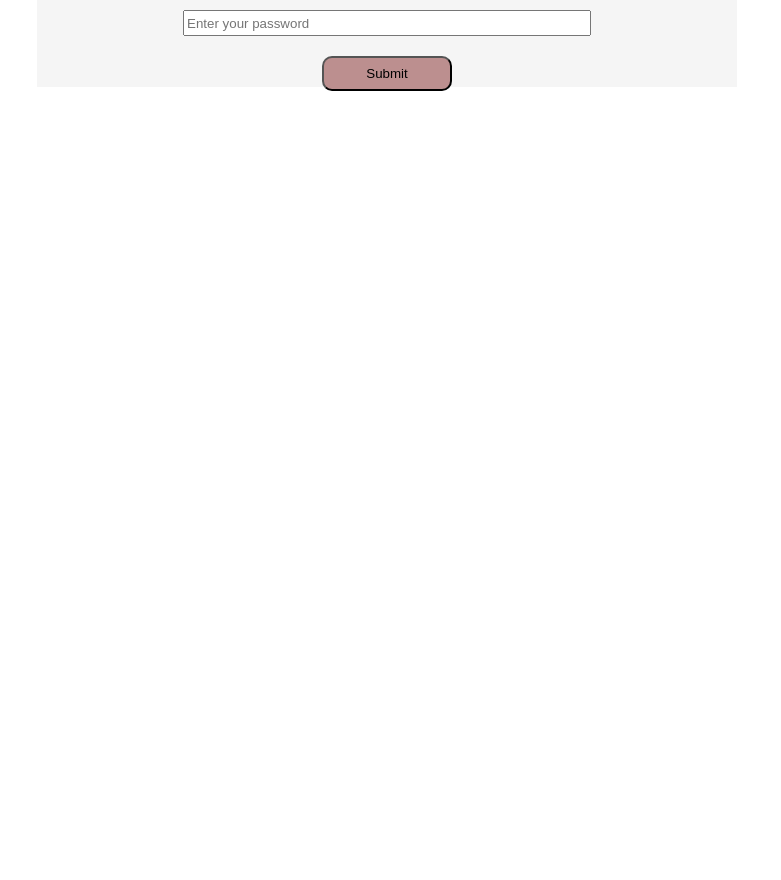
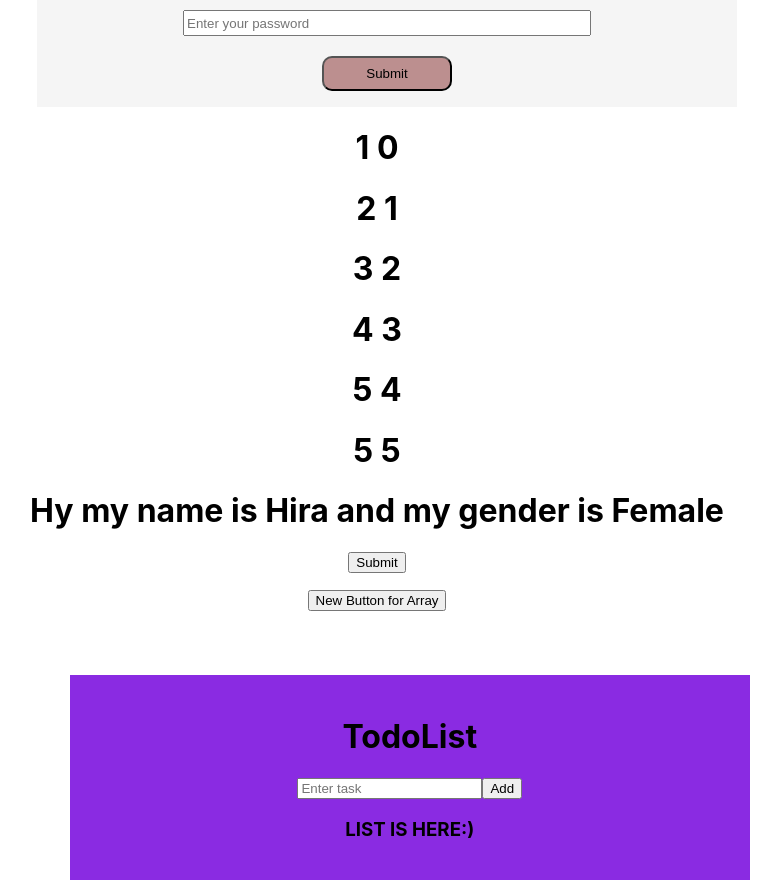
Before and after one commit to HiraRiaz123/my-app, a React (Create React App) app: page / in a window 1280 px wide. Shown: the part 3140-4020 px from the top of the page, without its empty margins (263-1044 px from the left). Before the commit the page ends 3231 px from the top, so only its background shows below. Built offline with nearby package versions, Linux system fonts and the light colour scheme.

Commit message:
Todo List

```diff
--- a/src/App.css
+++ b/src/App.css
@@ -18,6 +18,13 @@
 
 .button {
   margin-bottom: 10px;
+}
+
+.TodoButton {
+  width: 130px;
+  height: 35px;
+  border-radius: 10px;
+  background-color: rosybrown;
 }
 
 .App-logo {
@@ -59,21 +66,23 @@
 
 .form .body {
   background-color: whitesmoke;
-  height: 240px;
+  height: 260px;
   width: 700px;
   margin-left: 300px;
 }
-.form input{
+
+.form input {
   width: 400px;
-  height:20px
+  height: 20px
 }
 
-.form button{
+.form button {
   width: 130px;
   height: 35px;
   border-radius: 10px;
-  background-color:rosybrown ;
+  background-color: rosybrown;
 }
+
 .App-header {
   background-color: #282c34;
   min-height: 100vh;
@@ -83,6 +92,15 @@
   justify-content: center;
   font-size: calc(10px + 2vmin);
   color: white;
+}
+.container{
+  background-color: blueviolet;
+  justify-content: center;
+  width: 50%;
+  margin-left: 26%;
+  margin-top: 5%;
+  padding: 20px;
+  text-align: center;
 }
 
 .App-link {
--- a/src/App.js
+++ b/src/App.js
@@ -6,6 +6,8 @@ import First from './practice/First';
 import Form from './practice/ConForm';
 import UnForm from './practice/UnForm';
 import Register from './practice/Register';
+import Map from './practice/Map';
+import TodoList from './practice/TodoList';
 const data = createContext();
 const data1 = createContext();
 const data2 = createContext();
@@ -34,6 +36,8 @@ function App() {
       <Form getName={getDatail} />
       <UnForm />
       <Register />
+      <Map />
+      <TodoList />
     </div>
   );
 }
--- /dev/null
+++ b/src/practice/Map.js
@@ -0,0 +1,34 @@
+import React from 'react'
+import { useState } from 'react'
+
+function Map() {
+    const [input, setInput] = useState({ name: "Hira", gender: "Female" })
+    const data = [1, 2, 3, 4, 5, 5]
+    const result = data.map((x, index) => <h1 key={index}>{x} {index}</h1>)
+    const [array, setArray] = useState([]);
+    function change(name) {
+        setInput({ ...input, name: "Hira Riaz" })
+    }
+    function handleArray() {
+        setArray([...array, {
+            id: array.length,
+            value: Math.random()
+        }])
+
+    }
+    return (
+        <div>
+            {result}
+            <h1>Hy my name is {input.name} and my gender is {input.gender}</h1>
+            <button onClick={change}>Submit</button><br />
+            <ol>
+                {array.map(item => (
+                    <li key={item.id}>{item.value}</li>
+                ))}
+            </ol>
+            <button onClick={handleArray}>New Button for Array</button>
+        </div>
+    )
+}
+
+export default Map;
--- /dev/null
+++ b/src/practice/TodoList.js
@@ -0,0 +1,51 @@
+import React, { useState } from "react"
+function TodoList() {
+    const [task, setTask] = useState();
+    const [listData, setListData] = useState([]);
+    function addTask() {
+        // setListData([...listData, task])
+        // console.log(listData)
+        if (!task) {
+            alert('Input field is required')
+        }
+        else {
+            setListData((listData) => {
+                const updatedList = [...listData, task]
+                console.log(updatedList)
+                setTask('')
+                return updatedList
+            })
+        }
+    }
+    function removeTask(i) {
+        const removeOneTask = listData.filter((elem, id) => {
+            return i != id;
+        })
+        setListData(removeOneTask)
+    }
+
+    function removeAll() {
+        setListData([])
+    }
+
+    return (
+
+        <div className="container">
+            <h1>TodoList</h1>
+            <input type="text" name="task" value={task} placeholder="Enter task" onChange={(e) => setTask(e.target.value)} />
+            <button onClick={addTask}>Add</button>
+            <h3>LIST IS HERE:{")"}</h3>
+            {listData != [] && listData.map((data, i) => {
+                return (
+                    <>
+                        <p key={i}>
+                            <div>{data}<button onClick={() => removeTask(i)}>Remove</button></div>
+                        </p>
+                    </>
+                )
+            })}
+            {listData.length >= 1 && <button onClick={removeAll}>Remove All</button>}
+        </div>
+    )
+}
+export default TodoList;
```
